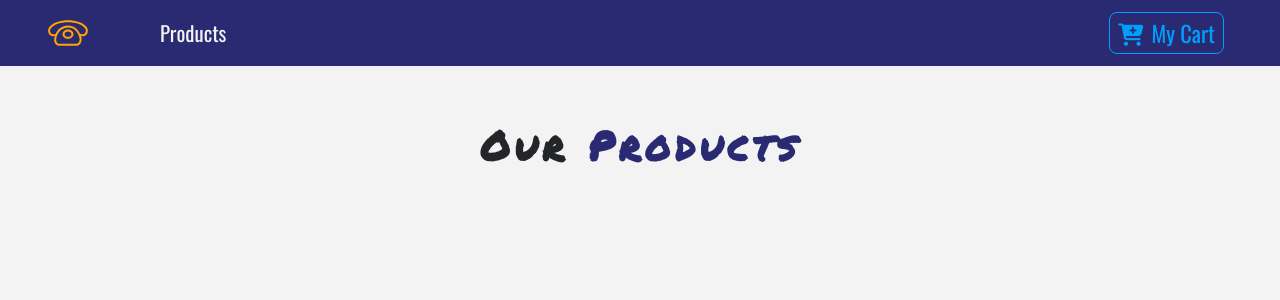
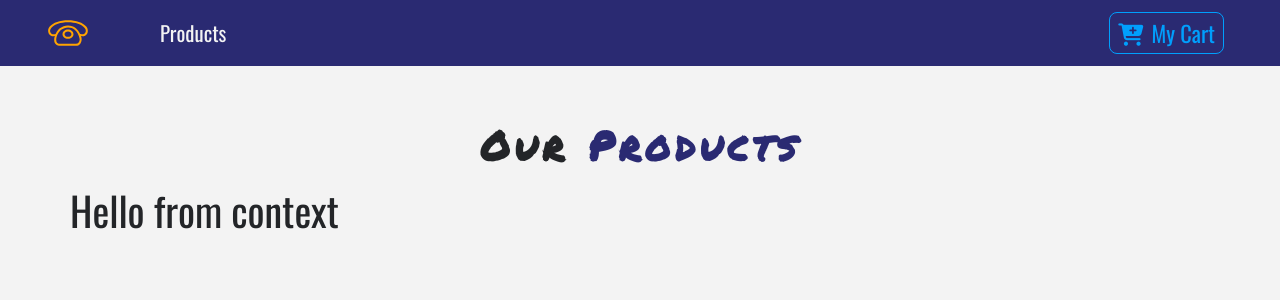
Before and after one commit to ciricstefan/app-ecommerce-store, a React (Create React App) app: page / in a window 1280 px wide. Shown: the top 300 px of the page. Built offline with nearby package versions, Linux system fonts and the light colour scheme.

Commit message:
add React context

```diff
--- a/src/components/ProductList.js
+++ b/src/components/ProductList.js
@@ -2,6 +2,7 @@
 import Product from "./Product";
 import Title from "./Title";
 import { storeProducts } from "../data";
+import { ProductConsumer } from "../context";
 
 export default class ProductList extends Component {
   state = {
@@ -15,7 +16,13 @@
         <div className="py-5">
           <div className="container">
             <Title name="our" title="products" />
-            <div className="row" />
+            <div className="row">
+              <ProductConsumer>
+                {value => {
+                  return <h1>{value}</h1>;
+                }}
+              </ProductConsumer>
+            </div>
           </div>
         </div>
       </React.Fragment>
--- /dev/null
+++ b/src/context.js
@@ -0,0 +1,17 @@
+import React, { Component } from "react";
+
+const ProductContext = React.createContext();
+
+class ProductProvider extends Component {
+  render() {
+    return (
+      <ProductContext.Provider value="Hello from context">
+        {this.props.children}
+      </ProductContext.Provider>
+    );
+  }
+}
+
+const ProductConsumer = ProductContext.Consumer;
+
+export { ProductProvider, ProductConsumer };
--- a/src/index.js
+++ b/src/index.js
@@ -3,12 +3,15 @@
 import "./index.css";
 import App from "./App";
 import { BrowserRouter as Router } from "react-router-dom";
+import { ProductProvider } from "./context";
 import * as serviceWorker from "./serviceWorker";
 
 ReactDOM.render(
-  <Router>
-    <App />
-  </Router>,
+  <ProductProvider>
+    <Router>
+      <App />
+    </Router>
+  </ProductProvider>,
   document.getElementById("root")
 );
 
```
